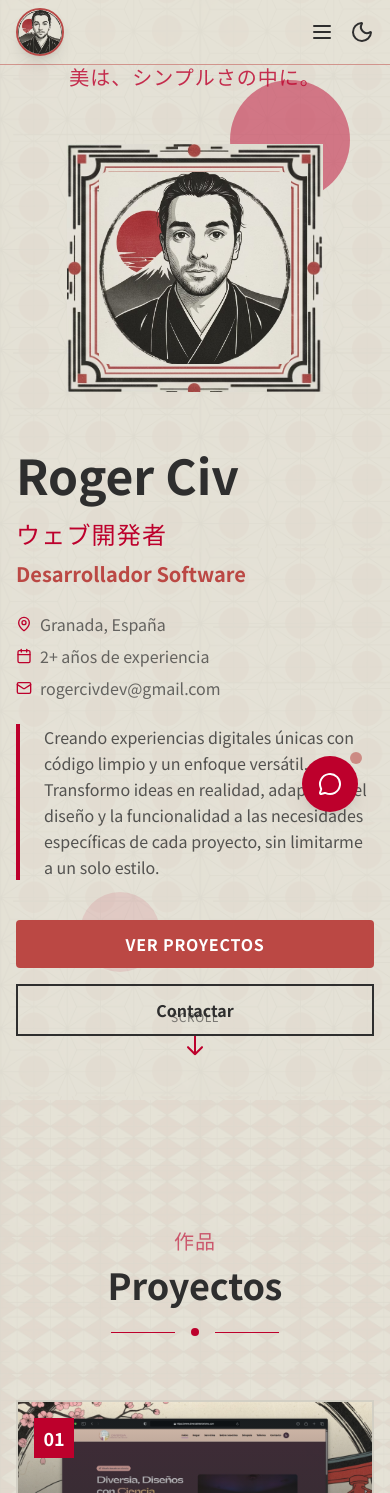
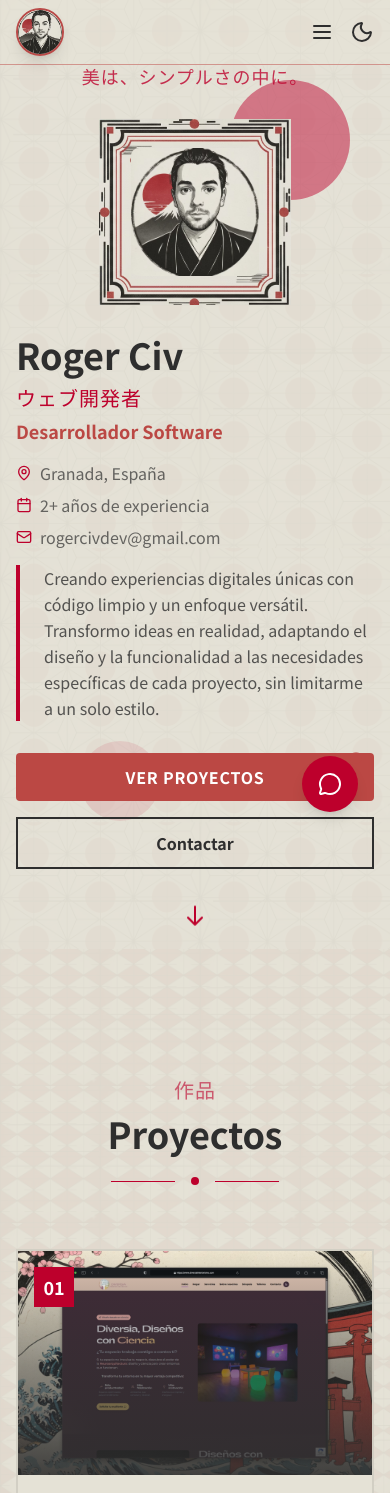
Before and after one commit to RogerCiv/japanese-portfolio, a Next.js app: page / in a window 390 px wide. Shown: the top 1493 px of the page. Built offline with nearby package versions, Linux system fonts and the light colour scheme.

Commit message:
refactor: Mejora la responsividad y el diseño de los enlaces de navegación móvil y el componente Hero.

```diff
--- a/components/Hero.tsx
+++ b/components/Hero.tsx
@@ -19,15 +19,15 @@ export default function Hero() {
 
       <div className="relative z-10 text-center px-4 max-w-6xl mx-auto w-full">
         {/* Título en japonés arriba */}
-        <p className="text-japanese text-xl sm:text-2xl text-primary mb-12 opacity-80">
+        <p className="text-japanese text-lg sm:text-2xl text-primary mb-6 sm:mb-12 opacity-80">
           美は、シンプルさの中に。
         </p>
 
         {/* Grid principal */}
-        <div className="grid md:grid-cols-2 gap-12 items-center mb-16">
+        <div className="grid md:grid-cols-2 gap-6 sm:gap-12 items-center mb-20 sm:mb-16">
           {/* Imagen de perfil con marco japonés personalizado */}
           <div className="relative inline-block mx-auto">
-            <div className="relative w-64 h-64 sm:w-96 sm:h-96">
+            <div className="relative w-48 h-48 sm:w-80 sm:h-80 md:w-96 md:h-96">
               {/* Marco decorativo japonés */}
               <div className="absolute inset-0">
                 <Image
@@ -53,17 +53,17 @@ export default function Hero() {
           </div>
 
           {/* Contenido principal */}
-          <div className="text-left space-y-6">
+          <div className="text-left space-y-4 sm:space-y-6">
             <div>
-              <h1 className="text-5xl sm:text-6xl md:text-7xl font-bold text-foreground leading-tight mb-4">
+              <h1 className="text-4xl sm:text-6xl md:text-7xl font-bold text-foreground leading-tight mb-2 sm:mb-4">
                 Roger Civ
               </h1>
 
-              <p className="text-japanese text-2xl sm:text-3xl text-primary mb-2">
+              <p className="text-japanese text-xl sm:text-3xl text-primary mb-1 sm:mb-2">
                 ウェブ開発者
               </p>
 
-              <p className="text-xl sm:text-2xl text-accent font-semibold mb-4">
+              <p className="text-lg sm:text-2xl text-accent font-semibold mb-3 sm:mb-4">
                 Desarrollador Software
               </p>
             </div>
@@ -114,8 +114,8 @@ export default function Hero() {
       </div>
 
       {/* Scroll indicator */}
-      <div className="absolute bottom-8 left-1/2 transform -translate-x-1/2 flex flex-col items-center gap-2 animate-bounce">
-        <span className="text-xs text-foreground/60 uppercase tracking-wider">
+      <div className="absolute bottom-4 sm:bottom-8 left-1/2 transform -translate-x-1/2 flex flex-col items-center gap-1 sm:gap-2 animate-bounce">
+        <span className="text-xs text-foreground/60 uppercase tracking-wider hidden sm:block">
           Scroll
         </span>
         <svg
--- a/components/NavLinks.tsx
+++ b/components/NavLinks.tsx
@@ -160,7 +160,7 @@ export default function NavLinks() {
             {/* Mobile Navigation */}
             {isMobileMenuOpen && (
                 <div className="absolute top-full left-0 right-0 md:hidden pb-4 pt-2 border-t border-accent/30 bg-background/95 backdrop-blur-sm">
-                    <div className="flex flex-col space-y-3 px-4 sm:px-6 lg:px-8 max-w-7xl mx-auto">
+                    <div className="flex flex-col items-end space-y-3 px-4 sm:px-6 lg:px-8 max-w-7xl mx-auto">
                         {navItems.map((item) => (
                             <Link
                                 key={item.href}
@@ -170,15 +170,15 @@ export default function NavLinks() {
                                     scrollTo(item.href);
                                     setIsMobileMenuOpen(false);
                                 }}
-                                className={`text-sm font-medium hover:text-accent transition-colors duration-300 py-2 ${isActive(item.href) ? "text-accent" : "text-foreground"
+                                className={`flex items-center gap-2 text-sm font-medium hover:text-accent transition-colors duration-300 py-2 ${isActive(item.href) ? "text-accent" : "text-foreground"
                                     }`}
                             >
-                                {item.label}
                                 {isActive(item.href) && (
-                                    <span className="ml-2 inline-block">
+                                    <span className="inline-block">
                                         <ActiveIndicator size={12} />
                                     </span>
                                 )}
+                                {item.label}
                             </Link>
                         ))}
                     </div>
```
